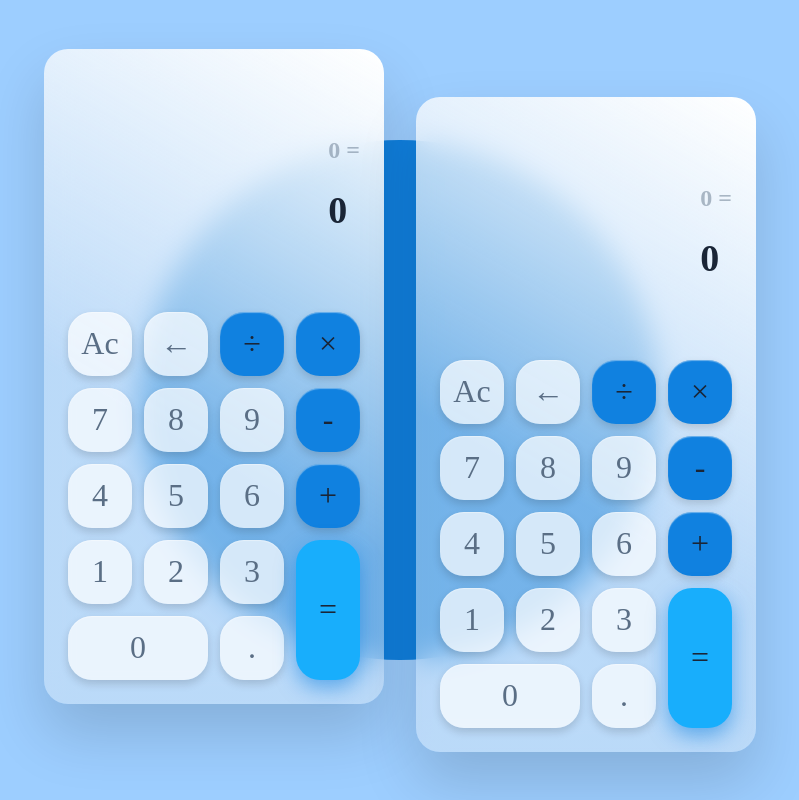
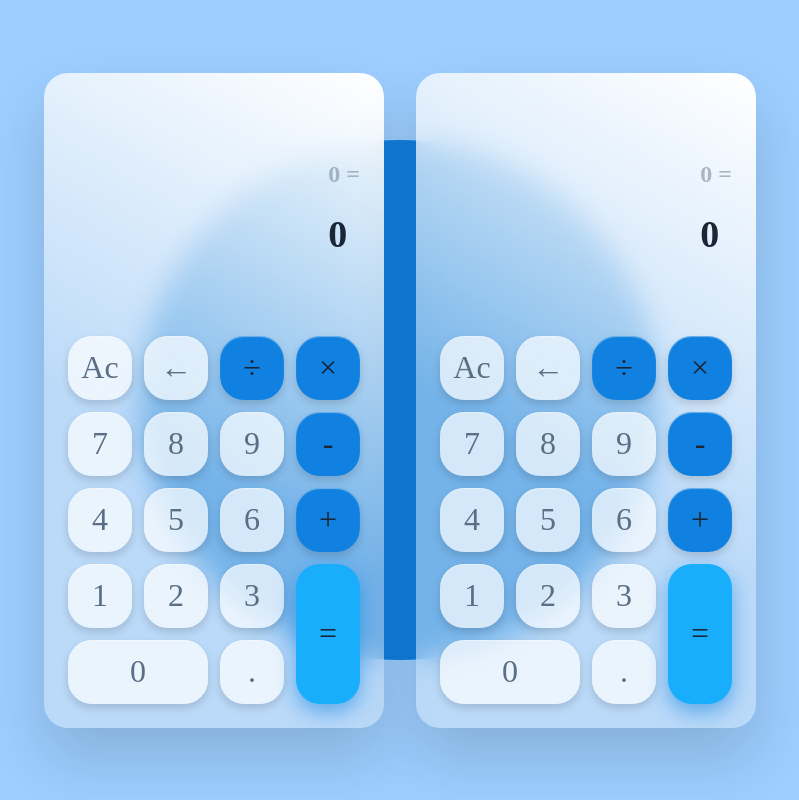
Before and after one commit to Leccon1/Calculator, a React (Vite) app: page / in a window 1280 px wide. Shown: the whole page, without its empty margins (240-1039 px from the left). Built offline with nearby package versions, Linux system fonts and the light colour scheme.

Commit message:
fix(Calculator): change .calculatorDark from module class in html class

```diff
--- a/src/App.jsx
+++ b/src/App.jsx
@@ -142,7 +142,7 @@ function App() {
 	return (
 		<div className={styles.App}>
 			<div className={styles.calculatorContainer}>
-				<div className={`${styles.calculator} ${styles.calculatorLight}`}>
+				<div className={`${styles.calculator} calculatorLight`}>
 					<div className={styles.results}>
 						<span
 							key={historyValue}
@@ -283,7 +283,7 @@ function App() {
 						</div>
 					</div>
 				</div>
-				<div className={`${styles.calculator} ${styles.calculatorDark}`}>
+				<div className={`${styles.calculator} calculatorDark`}>
 					<div className={styles.results}>
 						<span
 							key={historyValue}
```
